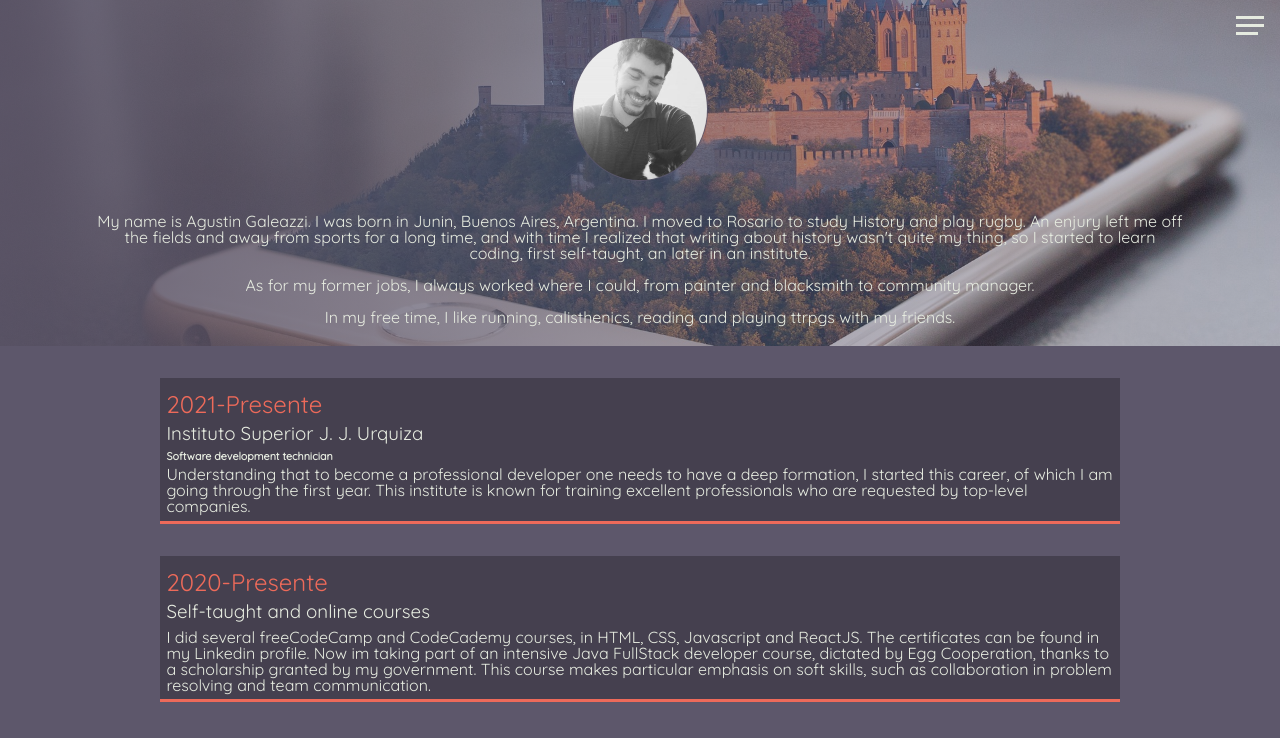
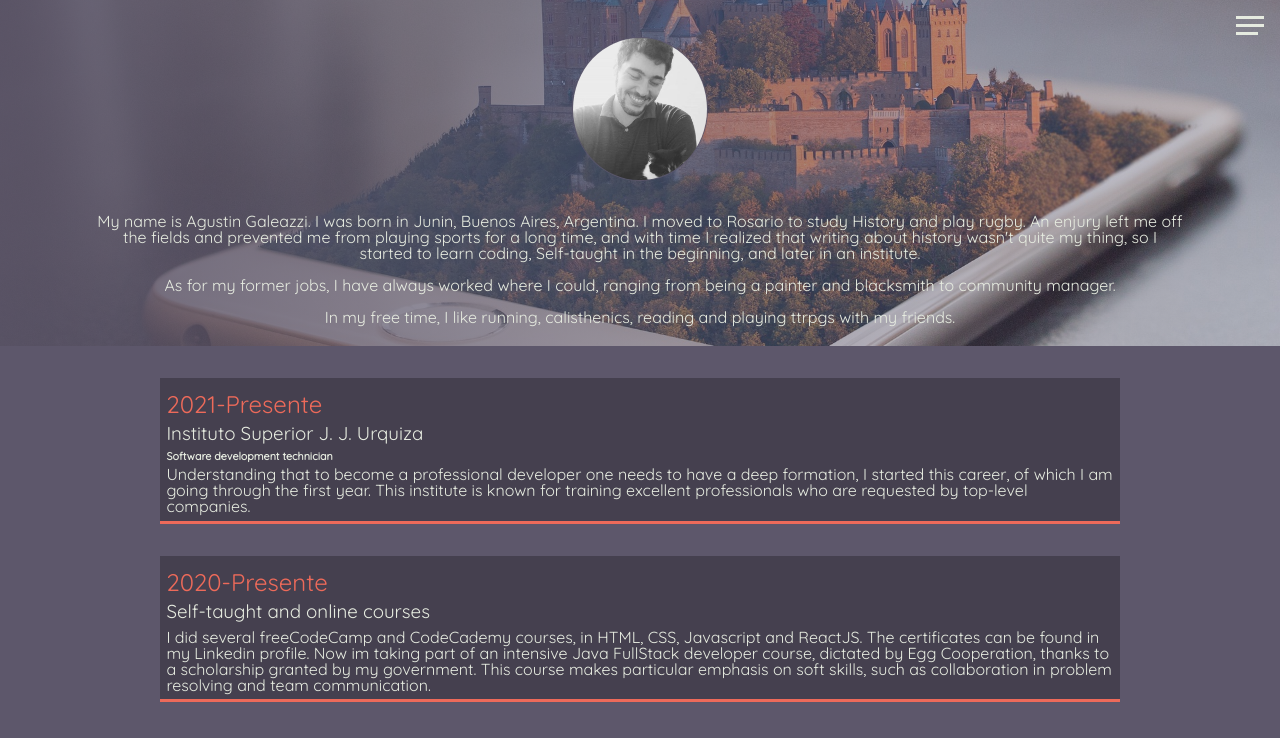
Before and after one commit to agustingalaxie/agustingaleazzi, a plain HTML site: page about.html in a window 1280 px wide. Shown: the top 738 px of the page. Drawn offline with Linux system fonts and the light colour scheme.

Commit message:
english text corrected
edited the english text

```diff
--- a/about.html
+++ b/about.html
@@ -51,11 +51,11 @@
                 <img src="img/avatar1.jpeg" alt="avatar">
                 <p>
                     My name is Agustin Galeazzi. I was born in Junin, Buenos Aires, Argentina. I moved to Rosario to study History and play rugby. An enjury left me off the
-                    fields and away from sports for a long time, and with time I realized that writing about history wasn't quite my thing, so I started to learn coding,
-                    first self-taught, an later in an institute.
+                    fields and prevented me from playing sports for a long time, and with time I realized that writing about history wasn't quite my thing, so I started to learn coding,
+                    Self-taught in the beginning, and later in an institute.
                 </p>
                 <p>
-                    As for my former jobs, I always worked where I could, from painter and blacksmith to community manager.
+                    As for my former jobs, I have always worked where I could, ranging from being a painter and blacksmith to community manager.
                 </p>
                 <p>
                     In my free time, I like running, calisthenics, reading and playing ttrpgs with my friends.
```
